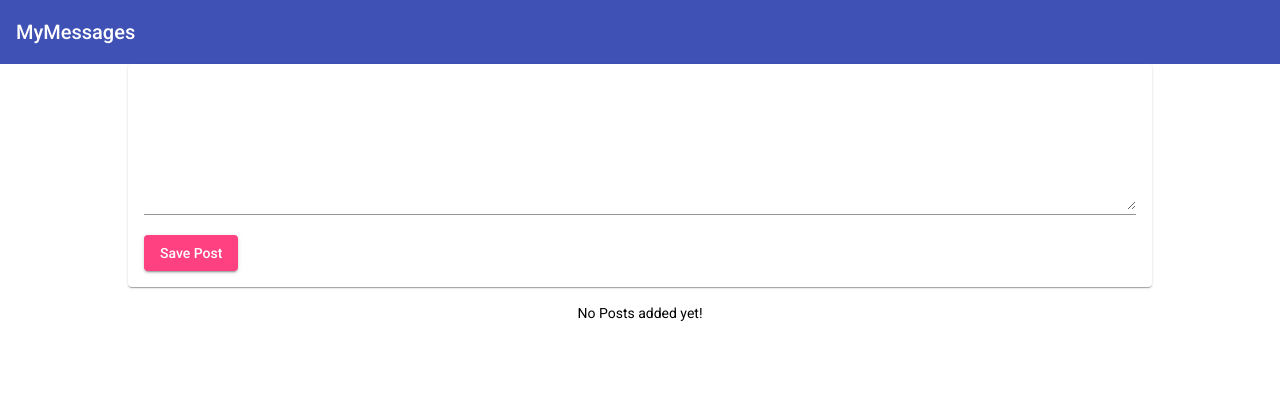
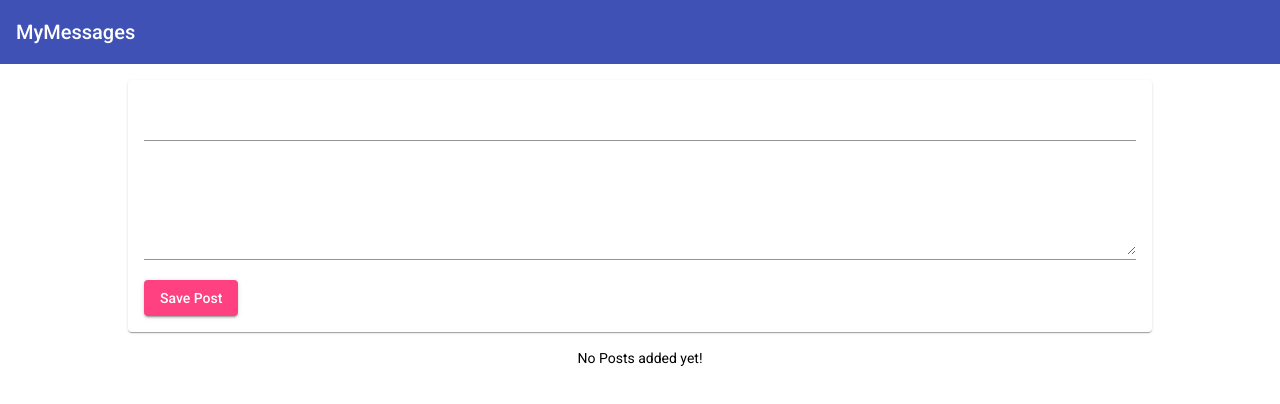
Before and after one commit to vstorresti/MEANCourse, an Angular app: page / in a window 1280 px wide. Shown: the top 404 px of the page. Built offline with nearby package versions, Linux system fonts and the light colour scheme.

Commit message:
Adding Service and Observable

```diff
--- a/src/app/app.component.css
+++ b/src/app/app.component.css
@@ -1,5 +1,4 @@
 main {
-  margin-top: 1rem;
   width: 80%;
-  margin: auto;
+  margin: 1rem auto;
 }
--- a/src/app/app.component.ts
+++ b/src/app/app.component.ts
@@ -1,4 +1,5 @@
 import { Component } from '@angular/core';
+
 
 @Component({
   selector: 'app-root',
@@ -6,5 +7,4 @@ import { Component } from '@angular/core';
   styleUrls: ['./app.component.css']
 })
 export class AppComponent {
-  title = 'mean-course';
 }
--- a/src/app/posts/post-create/post-create.component.html
+++ b/src/app/posts/post-create/post-create.component.html
@@ -1,11 +1,32 @@
 <!-- Keep the Value-->
 <mat-card>
+    <form (submit)="onAddPost(postForm)" #postForm="ngForm">
         <mat-form-field>
-        <textarea matInput rows="6" [(ngModel)]="enteredValue"></textarea>
+            <input
+                matInput
+                type="text"
+                name="title"
+                ngModel
+                required
+                minlength="3"
+                #title="ngModel"
+                >
+                <mat-error *ngIf="title.invalid">Please enter a post title.</mat-error>
+        </mat-form-field>
+        <mat-form-field>
+            <textarea
+                matInput
+                rows="4"
+                name="content"
+                ngModel
+                required
+                #content="ngModel"></textarea>
+                <mat-error *ngIf="content.invalid">Please enter a post content.</mat-error>
         </mat-form-field>
         <!-- Call the method and refresh the value -->
         <button
             mat-raised-button
             color="accent"
-        (click)="onAddPost()">Save Post</button>
+            type="submit">Save Post</button>
+    </form>
 </mat-card>
--- a/src/app/posts/post-create/post-create.component.ts
+++ b/src/app/posts/post-create/post-create.component.ts
@@ -1,5 +1,8 @@
 // Import Library
 import { Component } from '@angular/core';
+import { NgForm } from '@angular/forms';
+
+import { PostsService } from '../posts.service';
 
 // Config the Component
 @Component({
@@ -11,12 +14,13 @@ import { Component } from '@angular/core';
 // Create and Export Class
 export class PostCreateComponent {
 
-    // Declare variables
-    enteredValue = '';
-    newPost = 'NO CONTENT';
+    constructor(public postsService: PostsService) { }
 
     // Declare Methods
-    onAddPost() {
-        this.newPost = this.enteredValue;
+    onAddPost(form: NgForm) {
+        if (form.invalid) {
+            return;
+        }
+        this.postsService.addPost(form.value.title, form.value.content);
     }
 }
--- a/src/app/posts/post-list/post-list.component.ts
+++ b/src/app/posts/post-list/post-list.component.ts
@@ -1,4 +1,8 @@
-import { Component } from '@angular/core';
+import { Component, OnDestroy, OnInit } from '@angular/core';
+import { Subscription } from 'rxjs';
+
+import { Post } from '../post.model';
+import { PostsService } from '../posts.service';
 
 @Component({
     selector: 'app-post-list',
@@ -6,12 +10,27 @@ import { Component } from '@angular/core';
     styleUrls: ['./post-list.component.css']
 })
 
-export class PostListComponent {
-//   posts = [
-//        { title: 'First Post', content: 'This is the first post\'s content' },
-//        { title: 'Second Post', content: 'This is the second post\'s content' },
-//        { title: 'Third Post', content: 'This is the third post\'s content' }
-//    ];
+export class PostListComponent implements OnInit, OnDestroy {
+    //   posts = [
+    //        { title: 'First Post', content: 'This is the first post\'s content' },
+    //        { title: 'Second Post', content: 'This is the second post\'s content' },
+    //        { title: 'Third Post', content: 'This is the third post\'s content' }
+    //    ];
 
-posts = []
+    posts: Post[] = [];
+    private postsSub: Subscription;
+
+    constructor(public postsService: PostsService) { }
+
+    ngOnInit() {
+        this.posts = this.postsService.getPosts();
+        this.postsSub = this.postsService.getPostUpdateListener()
+            .subscribe((posts: Post[]) => {
+                this.posts = posts;
+            });
+    }
+
+    ngOnDestroy() {
+        this.postsSub.unsubscribe();
+    }
 }
--- /dev/null
+++ b/src/app/posts/post.model.ts
@@ -0,0 +1,4 @@
+export interface Post {
+    title: string;
+    content: string;
+}
--- /dev/null
+++ b/src/app/posts/posts.service.ts
@@ -0,0 +1,24 @@
+import { Injectable } from '@angular/core';
+import { Subject } from 'rxjs';
+
+import { Post } from './post.model';
+
+@Injectable({ providedIn: 'root' })
+export class PostsService {
+    private posts: Post[] = [];
+    private postsUpdated = new Subject<Post[]>();
+
+    getPosts() {
+        return [...this.posts];
+    }
+
+    getPostUpdateListener() {
+        return this.postsUpdated.asObservable();
+    }
+
+    addPost(title: string, content: string) {
+        const post: Post = { title: title, content: content };
+        this.posts.push(post);
+        this.postsUpdated.next([...this.posts]);
+    }
+}
```
Lines whose indentation alone changed are shown as unchanged.
